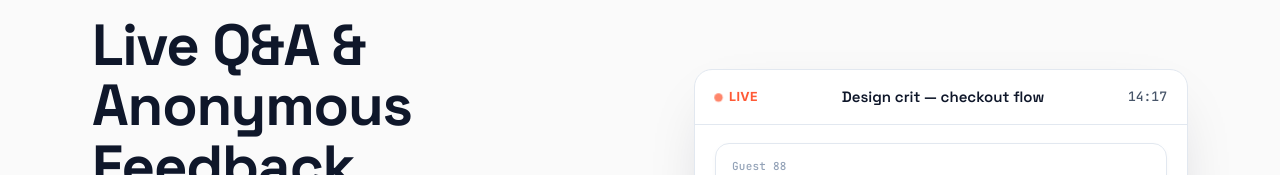
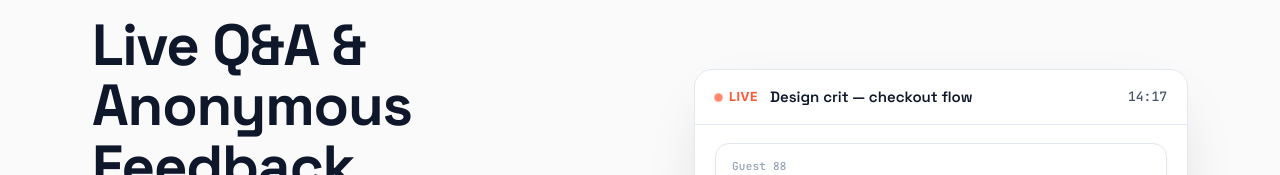
Before and after one commit to asyncbuild/Whisprlive-repo, a React (Vite) app in the folder client/: page / in a window 1280 px wide. Shown: the part 178-353 px from the top of the page. Built offline with nearby package versions, Linux system fonts and the light colour scheme; no server answers.

Commit message:
minor css

```diff
--- a/client/src/index.css
+++ b/client/src/index.css
@@ -551,6 +551,7 @@ body {
   display: flex;
   align-items: center;
   justify-content: space-between;
+  gap: 12px;
   padding: 16px 20px;
   border-bottom: 1px solid var(--border);
 }
@@ -584,12 +585,18 @@ body {
   font-family: var(--font-display);
   font-weight: 600;
   font-size: 15px;
+  flex: 1;
+  min-width: 0;
+  overflow: hidden;
+  text-overflow: ellipsis;
+  white-space: nowrap;
 }
 
 .live-timer {
   font-family: var(--font-mono);
   font-size: 13px;
   color: var(--text-dim);
+  flex-shrink: 0;
 }
 
 .live-feed {
```
